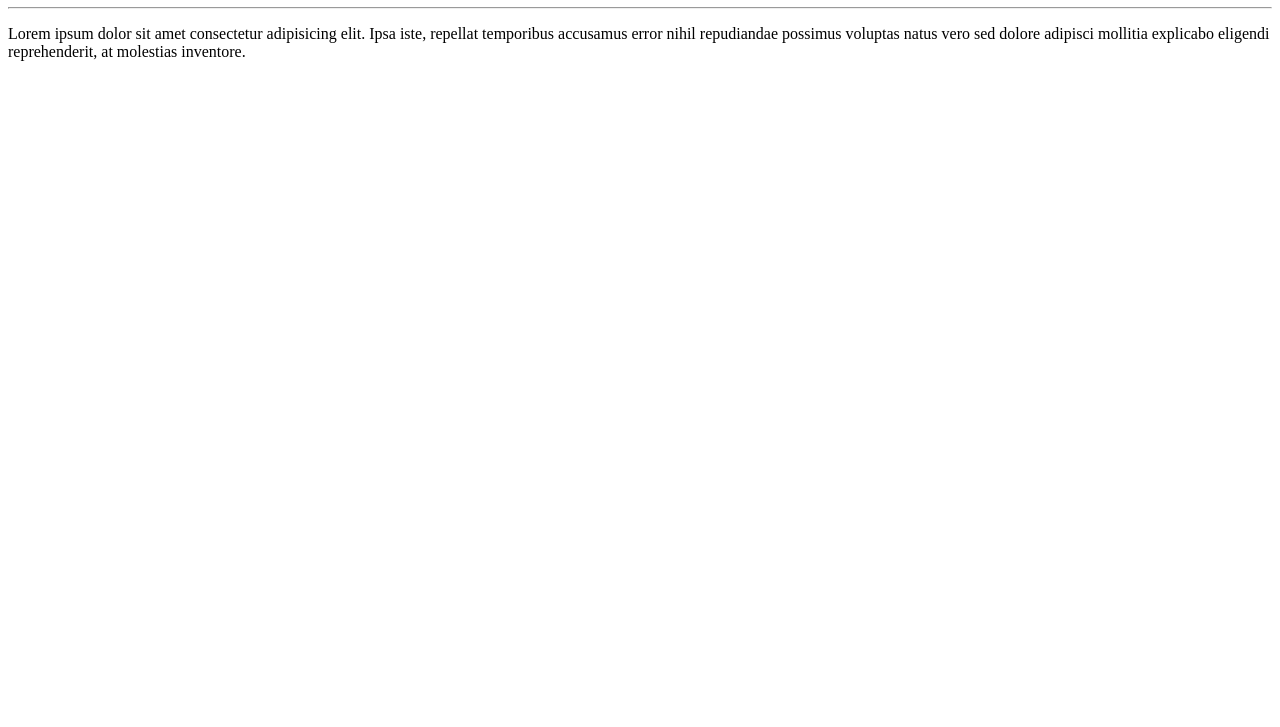
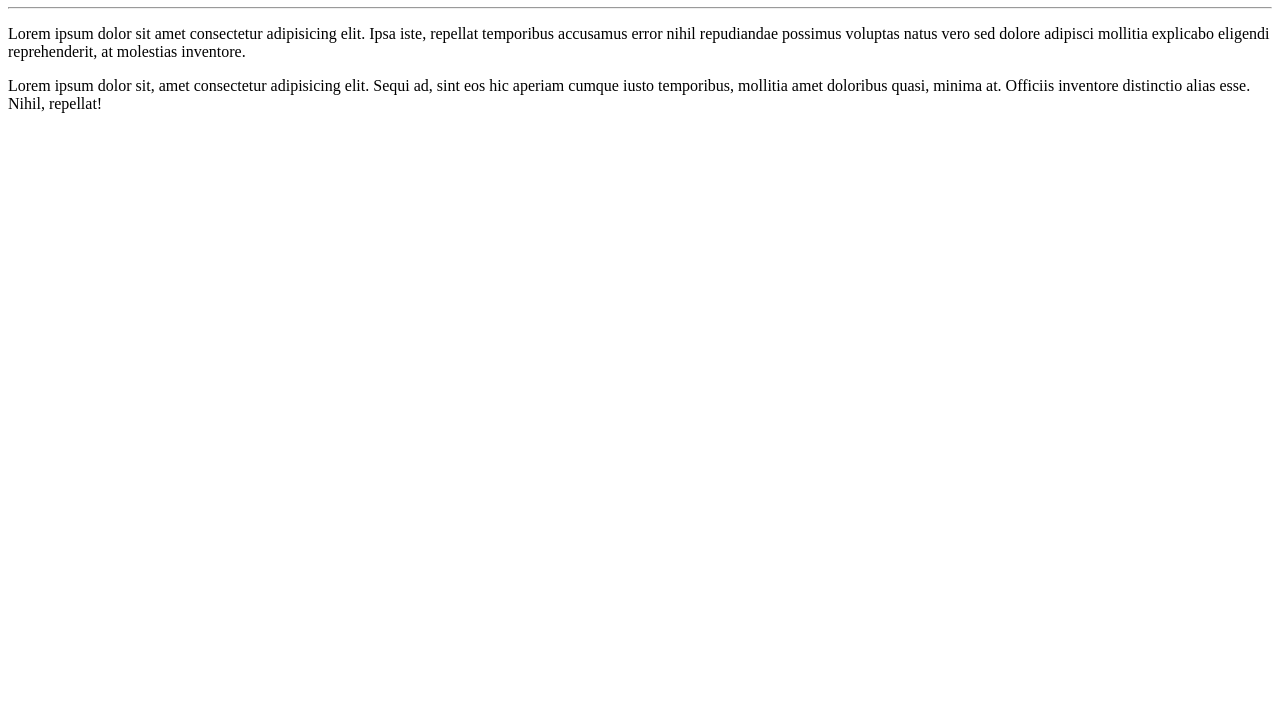
Before and after one commit to caiotegg/enoyq, a plain HTML site: page site exemplo/index.html in a window 1280 px wide. Shown: the part 73-800 px from the top of the page. Drawn offline with Linux system fonts and the light colour scheme.

Commit message:
adicionei um paragrafo

```diff
--- a/site exemplo/index.html
+++ b/site exemplo/index.html
@@ -9,5 +9,6 @@
     <h1>ola, mundo</h1>
     <hr>
     <p>Lorem ipsum dolor sit amet consectetur adipisicing elit. Ipsa iste, repellat temporibus accusamus error nihil repudiandae possimus voluptas natus vero sed dolore adipisci mollitia explicabo eligendi reprehenderit, at molestias inventore.</p>
+    Lorem ipsum dolor sit, amet consectetur adipisicing elit. Sequi ad, sint eos hic aperiam cumque iusto temporibus, mollitia amet doloribus quasi, minima at. Officiis inventore distinctio alias esse. Nihil, repellat!
 </body>
 </html>
```
